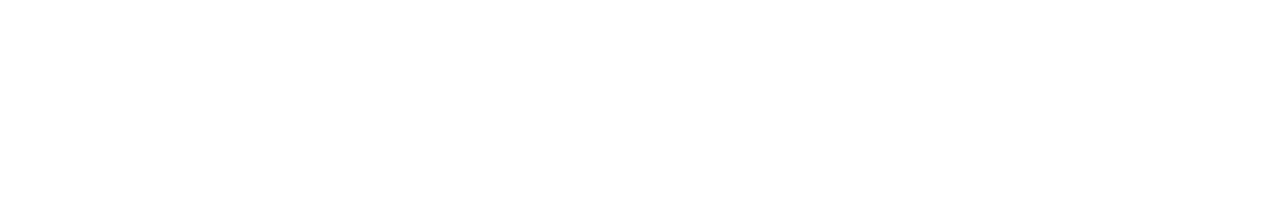
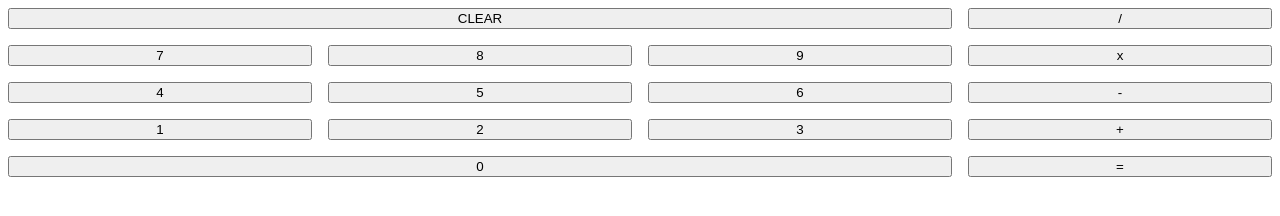
Before and after one commit to BastienVH/odin-calculator, a plain HTML site: page index.html in a window 1280 px wide. Drawn offline with Linux system fonts and the light colour scheme.

Commit message:
added buttons for calculator

```diff
--- a/index.html
+++ b/index.html
@@ -9,6 +9,26 @@
   <title>Odin Calculator</title>
 </head>
 <body>
-
+  <div class="container">
+    <div class="display"></div>
+    <div class="btnContainer">
+      <button class="clear">CLEAR</button>
+      <button class="btnCalc">/</button>
+      <button class="btnNum">7</button>
+      <button class="btnNum">8</button>
+      <button class="btnNum">9</button>
+      <button class="btnCalc">x</button>
+      <button class="btnNum">4</button>
+      <button class="btnNum">5</button>
+      <button class="btnNum">6</button>
+      <button class="btnCalc">-</button>
+      <button class="btnNum">1</button>
+      <button class="btnNum">2</button>
+      <button class="btnNum">3</button>
+      <button class="btnCalc">+</button>
+      <button class="btnNum" id="btn0">0</button>
+      <button class="btnCalc">=</button>
+    </div>
+  </div>
 </body>
 </html>
--- a/style.css
+++ b/style.css
@@ -0,0 +1,14 @@
+.btnContainer {
+  display: grid;
+  grid-template-columns: repeat(4, 1fr);
+  grid-template-rows: repeat(5, 1fr);
+  gap: 16px;
+}
+
+.clear {
+  grid-column: 1 / 4;
+}
+
+#btn0 {
+  grid-column: 1 / 4;
+}
```
